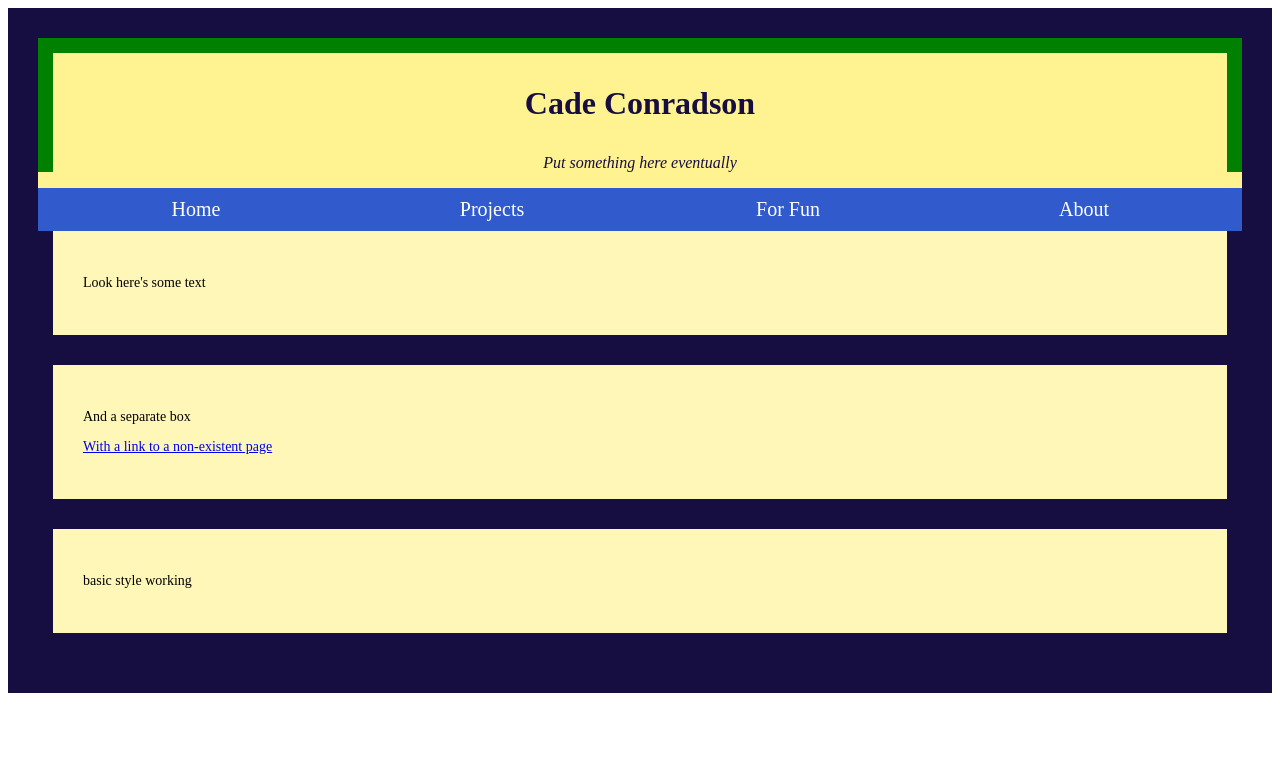
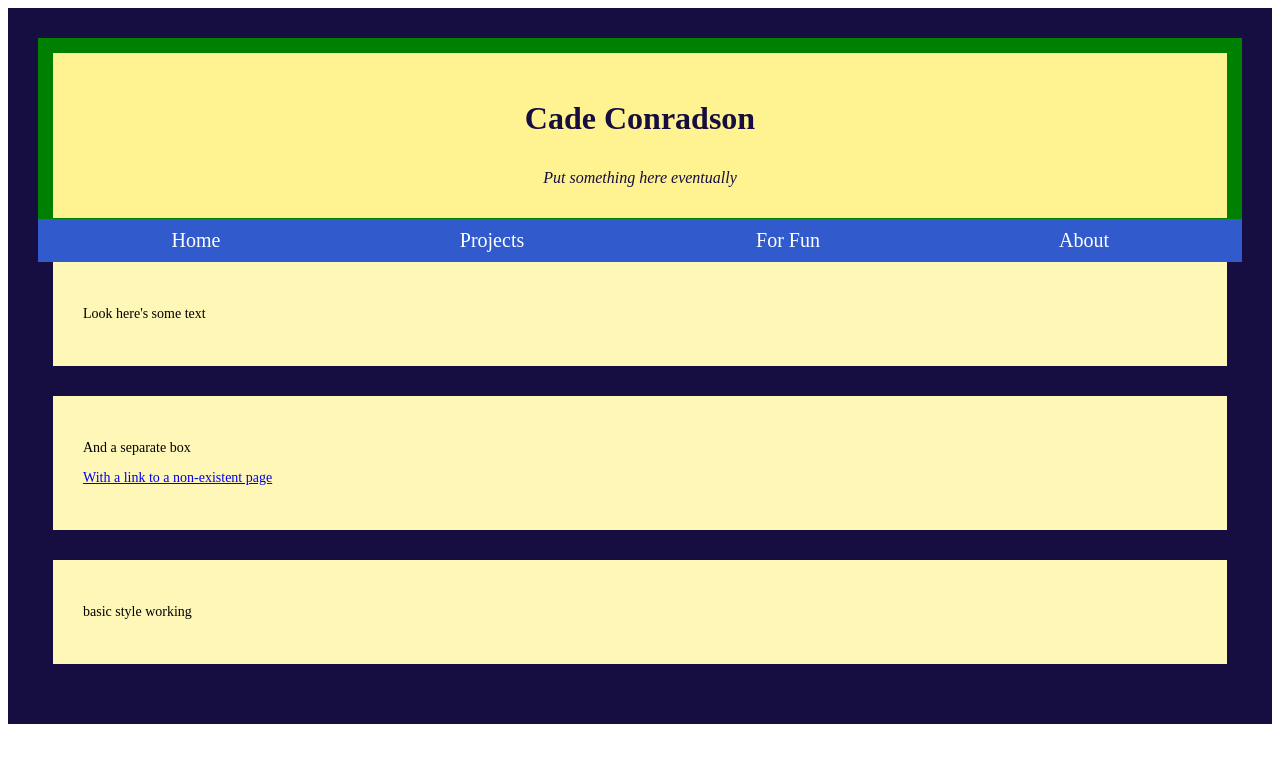
Before and after one commit to cconradson/cconradson.github.io, a Jekyll site: the page built from index.html, in a window 1280 px wide. Shown: the top 763 px of the page. Built offline with Jekyll 4.4.1, drawn with Linux system fonts in a browser that asks for light colours.

Commit message:
header border check

```diff
--- a/assets/css/main.css
+++ b/assets/css/main.css
@@ -1,9 +1,10 @@
 div[id="header"] {
 	text-align: center;
 	border-color: green;
-	border-width: 15px 15px 0px 15px;
+	border-width: 15px 15px 1px 15px;
 	border-style: solid;
 	color: #160d41;
+	padding: 15px;
 }
 
 div[id="wrap"] {
```
